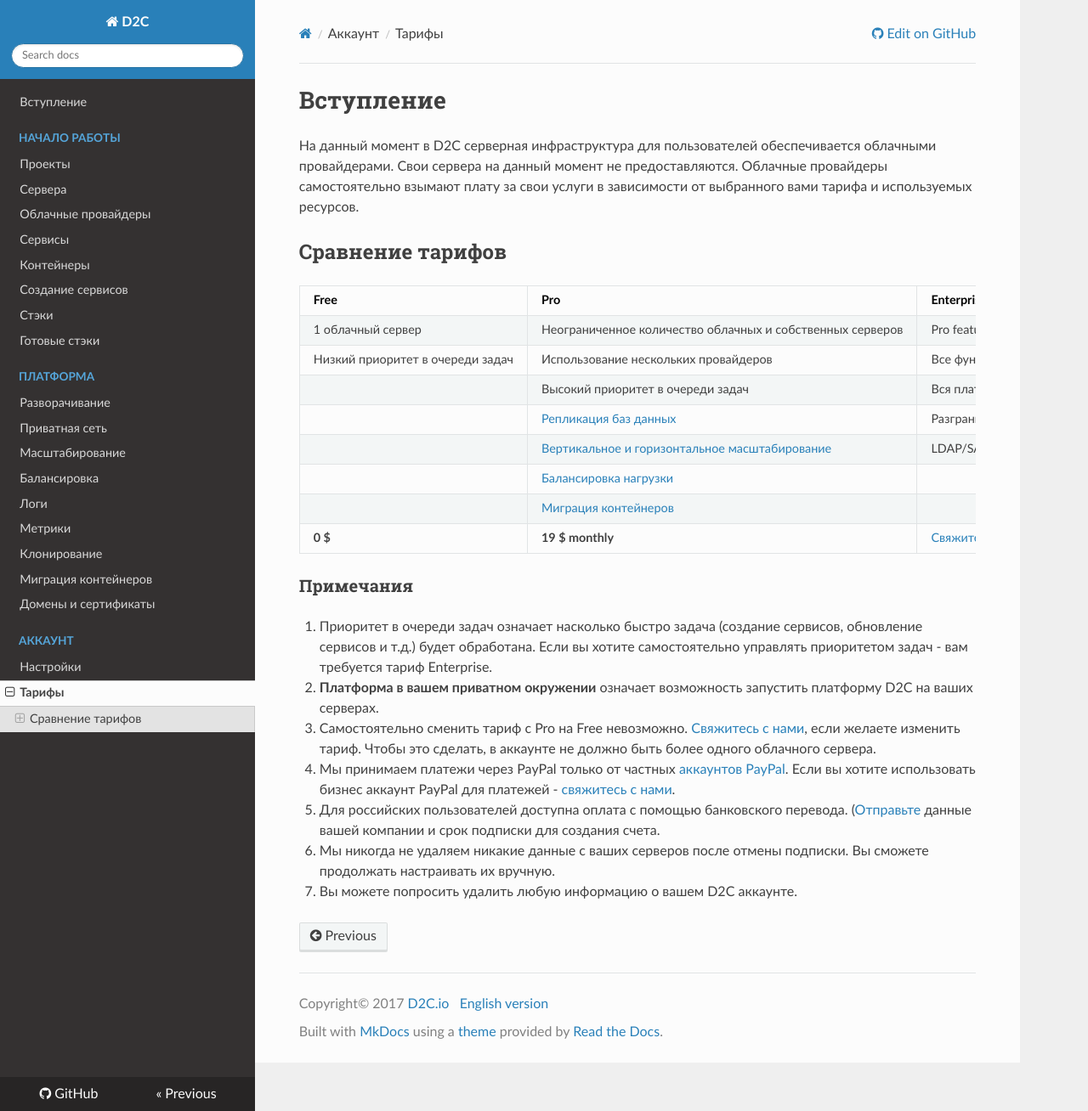
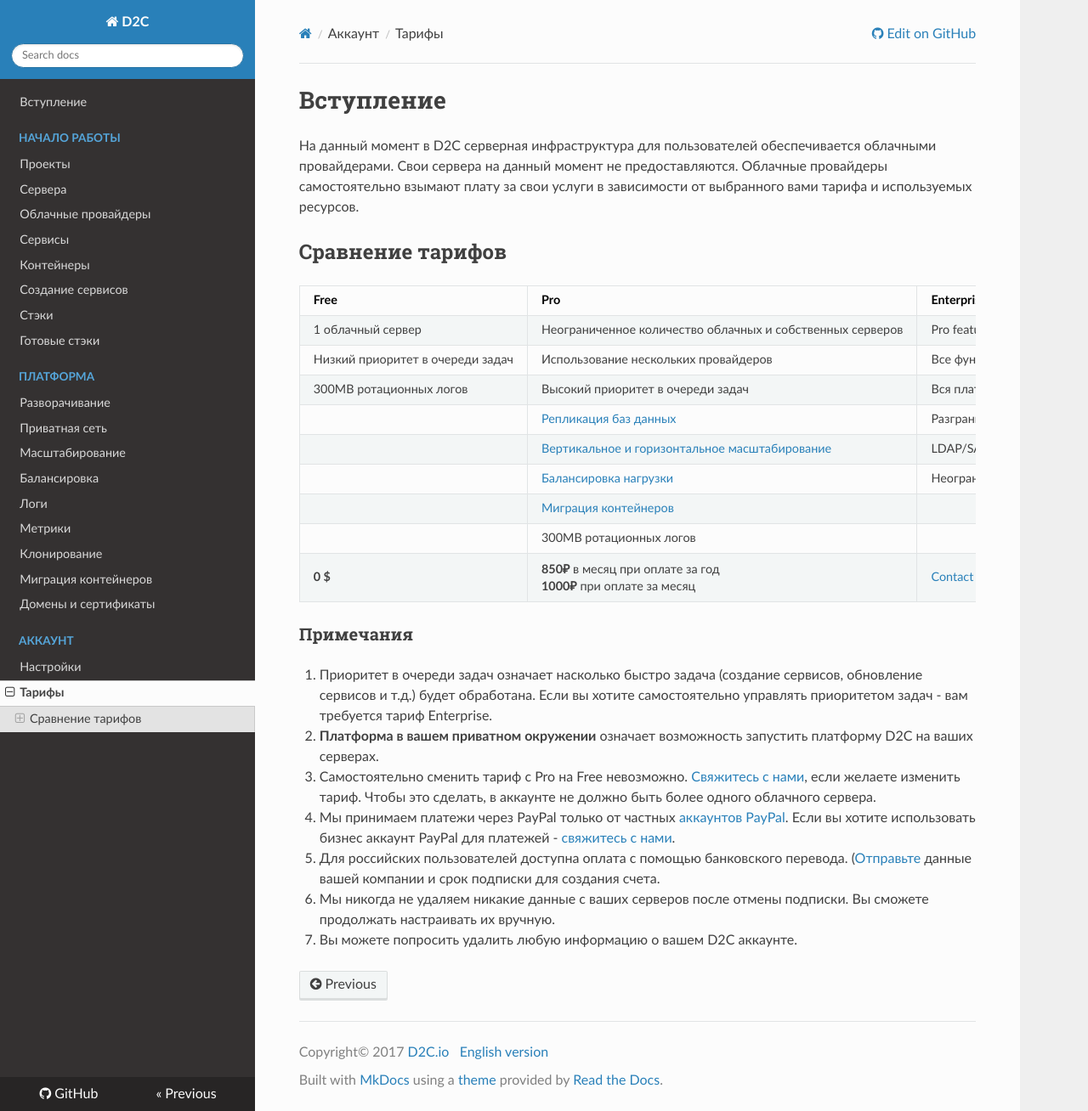
Before and after one commit to d2cio/docs-ru, an MkDocs documentation site: the page built from docs/account/plan.md, in a window 1280 px wide and 1308 px high. Shown: the whole window at 85% size. Built offline with MkDocs 1.6.1, drawn with Linux system fonts in a browser that asks for light colours; nearby versions of some CDN libraries; old or Windows-style settings are respelled for this version of MkDocs.

Commit message:
edit plans page

```diff
--- a/docs/account/plan.md
+++ b/docs/account/plan.md
@@ -8,12 +8,13 @@
 | :------------- |                 :------------- |                                                       :------------- |
 | 1 облачный сервер                | Неограниченное количество облачных и собственных серверов           |  Pro features |
 | Низкий приоритет в очереди задач | Использование нескольких провайдеров                                |  Все функции Pro |
-|                                  | Высокий приоритет в очереди задач                                   |  Вся платформа в вашем приватном окружении |
+| 300MB ротационных логов          | Высокий приоритет в очереди задач                                   |  Вся платформа в вашем приватном окружении |
 |                                  | [Репликация баз данных](/platform/scaling/)                         |  Разграничение прав пользователей |
 |                                  | [Вертикальное и горизонтальное масштабирование](/platform/scaling/) |  LDAP/SAML/AD |
-|                                  | [Балансировка нагрузки](/platform/balancing/)                       |   |
+|                                  | [Балансировка нагрузки](/platform/balancing/)                       |  Неограниченный объем логов |
 |                                  | [Миграция контейнеров](/platform/migration/)                        |    |
-| **0 $**                          | **19 $ monthly**                  | [Свяжитесь с нами](mailto:support@d2c.io)  |
+|                                  | 300MB ротационных логов                                  |              |
+| **0 $**                          | **850₽** в месяц при оплате за год<br>**1000₽** при оплате за месяц  | [Contact us](mailto:support@d2c.io)
 
 ### Примечания
 
```
